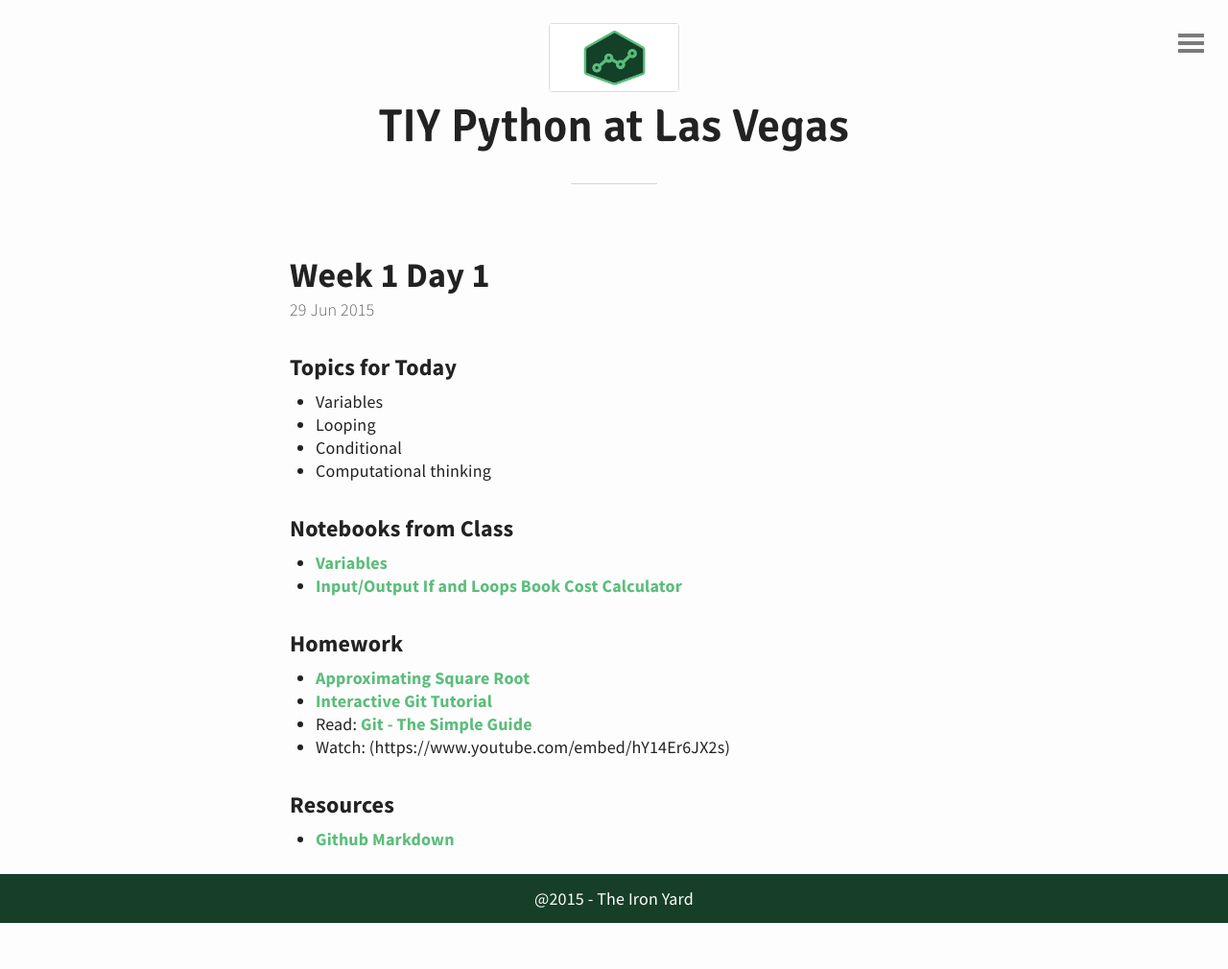
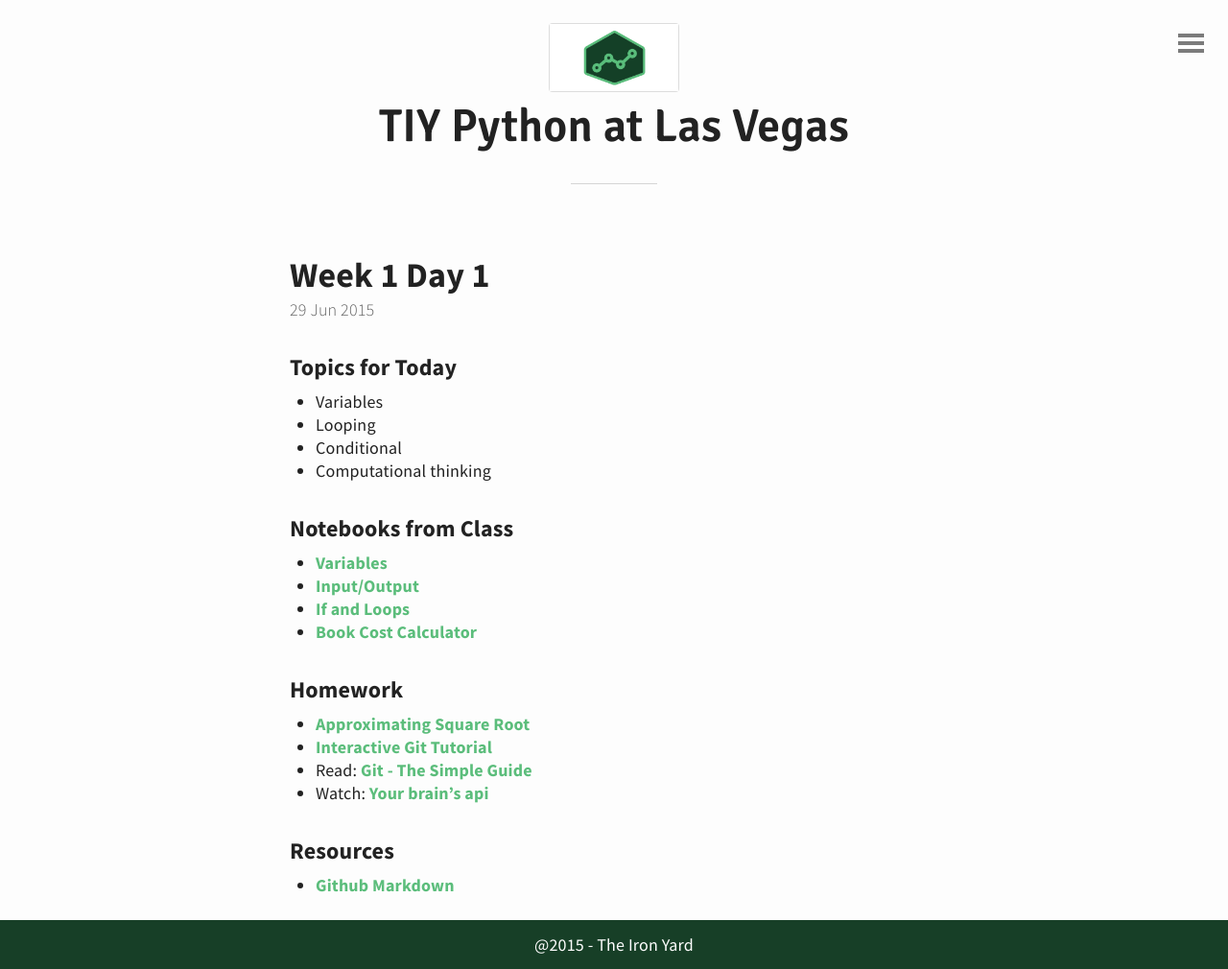
Before and after one commit to tiy-lv-python-2015-06/tiy-lv-python-2015-06.github.io, a Jekyll site: the page built from _posts/2015-06-29-Week-1-Day-1-Summary.md, in a window 1280 px wide. Shown: the whole page at 96% size. Built offline with Jekyll 4.4.1, drawn with Linux system fonts in a browser that asks for light colours; before the commit the page ends 962 px from its top, so only the background shows below that.

Commit message:
More formatting tweaks

```diff
--- a/_posts/2015-06-29-Week-1-Day-1-Summary.md
+++ b/_posts/2015-06-29-Week-1-Day-1-Summary.md
@@ -11,14 +11,14 @@
 ### Notebooks from Class
 * [Variables](https://github.com/tiy-lv-python-2015-06/class-notes/blob/master/week1/01-Variables.ipynb)
 * [Input/Output](https://github.com/tiy-lv-python-2015-06/class-notes/blob/master/week1/02-Input-Output.ipynb)
-[If and Loops](https://github.com/tiy-lv-python-2015-06/class-notes/blob/master/week1/03-If-and-loops.ipynb)
-[Book Cost Calculator](https://github.com/tiy-lv-python-2015-06/class-notes/blob/master/week1/Exercise-01-Store-Cost.ipynb)
+* [If and Loops](https://github.com/tiy-lv-python-2015-06/class-notes/blob/master/week1/03-If-and-loops.ipynb)
+* [Book Cost Calculator](https://github.com/tiy-lv-python-2015-06/class-notes/blob/master/week1/Exercise-01-Store-Cost.ipynb)
 
 ### Homework
 * [Approximating Square Root](https://github.com/tiy-lv-python-2015-06/approximate-square-root)
 * [Interactive Git Tutorial](https://try.github.io/levels/1/challenges/1)
 * Read: [Git - The Simple Guide](https://rogerdudler.github.io/git-guide/)
-* Watch: (https://www.youtube.com/embed/hY14Er6JX2s)
+* Watch: [Your brain's api](https://www.youtube.com/embed/hY14Er6JX2s)
 
 ### Resources
 * [Github Markdown](https://help.github.com/articles/github-flavored-markdown/)
```
